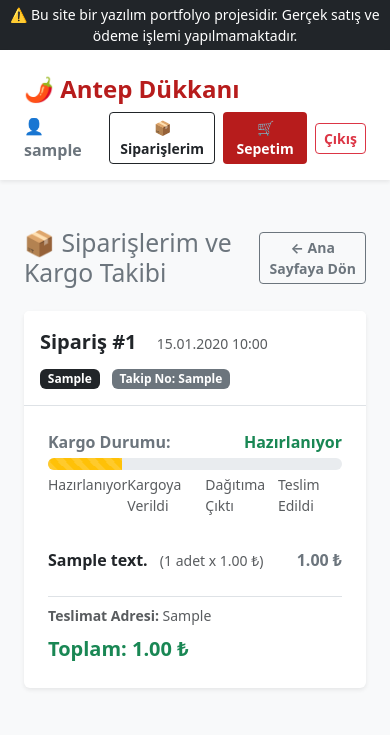
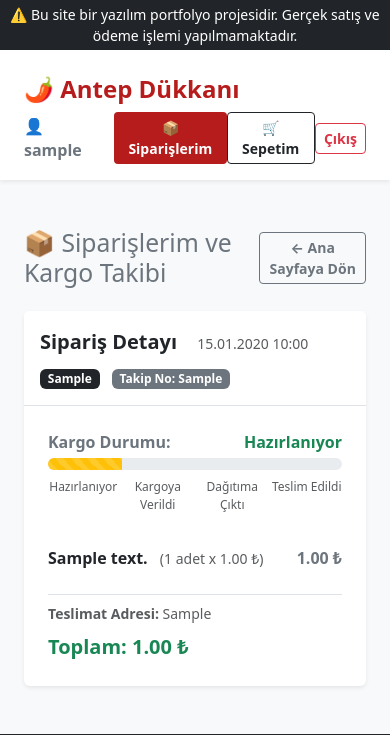
Before and after one commit to Dilara297/antep-vitrin, a Django app: page /sepet/siparislerim/ in a window 390 px wide. Shown: the top 735 px of the page. Run offline with Django 5.2, Linux system fonts and the light colour scheme; a user stored in the database is signed in; tables that the repository leaves empty hold one stand-in row (values such as "Sample post").

Commit message:
fix: mobile order progress layout, hide raw order ID, and add active navbar state

```diff
--- a/antep_vitrin/vitrin/templates/base.html
+++ b/antep_vitrin/vitrin/templates/base.html
@@ -24,8 +24,15 @@
             <!-- Dinamik Kullanıcı Menüsü ve Sepet -->
             <div class="d-flex align-items-center">
                 {% if user.is_authenticated %}
-                    <a href="{% url 'profil' %}" class="me-3 fw-bold text-secondary text-decoration-none">👤 {{ user.username }}</a>                    <a href="{% url 'siparislerim' %}" class="btn btn-outline-dark fw-bold me-2 btn-sm">📦 Siparişlerim</a>
-                    <a href="/sepet/detay/" class="btn btn-antep fw-bold me-2 btn-sm">🛒 Sepetim</a>
+                    <a href="{% url 'profil' %}" class="me-3 fw-bold text-secondary text-decoration-none">👤 {{ user.username }}</a>
+                    <a href="/sepet/siparislerim/"
+                        class="btn {% if '/siparislerim' in request.path %}btn-antep text-white{% else %}btn-outline-dark{% endif %} btn-sm fw-bold">
+                        📦 Siparişlerim
+                    </a>
+                    <a href="/sepet/detay/"
+                        class="btn {% if '/sepet/detay' in request.path %}btn-antep text-white{% else %}btn-outline-dark{% endif %} btn-sm fw-bold">
+                        🛒 Sepetim
+                    </a>
                     <a href="{% url 'cikis_yap' %}" class="btn btn-outline-danger fw-bold btn-sm">Çıkış</a>
                 {% else %}
                     <a href="{% url 'giris_yap' %}" class="btn btn-outline-secondary fw-bold me-2 btn-sm">Giriş Yap</a>
--- a/antep_vitrin/vitrin/templates/sepet/siparislerim.html
+++ b/antep_vitrin/vitrin/templates/sepet/siparislerim.html
@@ -10,7 +10,7 @@
     <div class="card shadow-sm border-0 mb-4">
         <div class="card-header bg-white py-3 d-flex flex-wrap justify-content-between align-items-center border-bottom">
             <div>
-                <span class="fw-bold fs-5 me-3">Sipariş #{{ siparis.id }}</span>
+                <span class="fw-bold fs-5 me-3">Sipariş Detayı</span>
                 <span class="text-muted small">{{ siparis.olusturulma_tarihi|date:"d.m.Y H:i" }}</span>
             </div>
             <div class="mt-2 mt-md-0">
@@ -41,11 +41,11 @@
                         <div class="progress-bar bg-danger" style="width: 100%"></div>
                     {% endif %}
                 </div>
-                <div class="d-flex justify-content-between small text-muted mt-1">
-                    <span>Hazırlanıyor</span>
-                    <span>Kargoya Verildi</span>
-                    <span>Dağıtıma Çıktı</span>
-                    <span>Teslim Edildi</span>
+                <div class="row g-1 text-center text-muted mt-1" style="font-size: 0.75rem;">
+                    <div class="col-3">Hazırlanıyor</div>
+                    <div class="col-3">Kargoya Verildi</div>
+                    <div class="col-3">Dağıtıma Çıktı</div>
+                    <div class="col-3">Teslim Edildi</div>
                 </div>
             </div>
 
```
Also changed, not shown: 1 other file.
